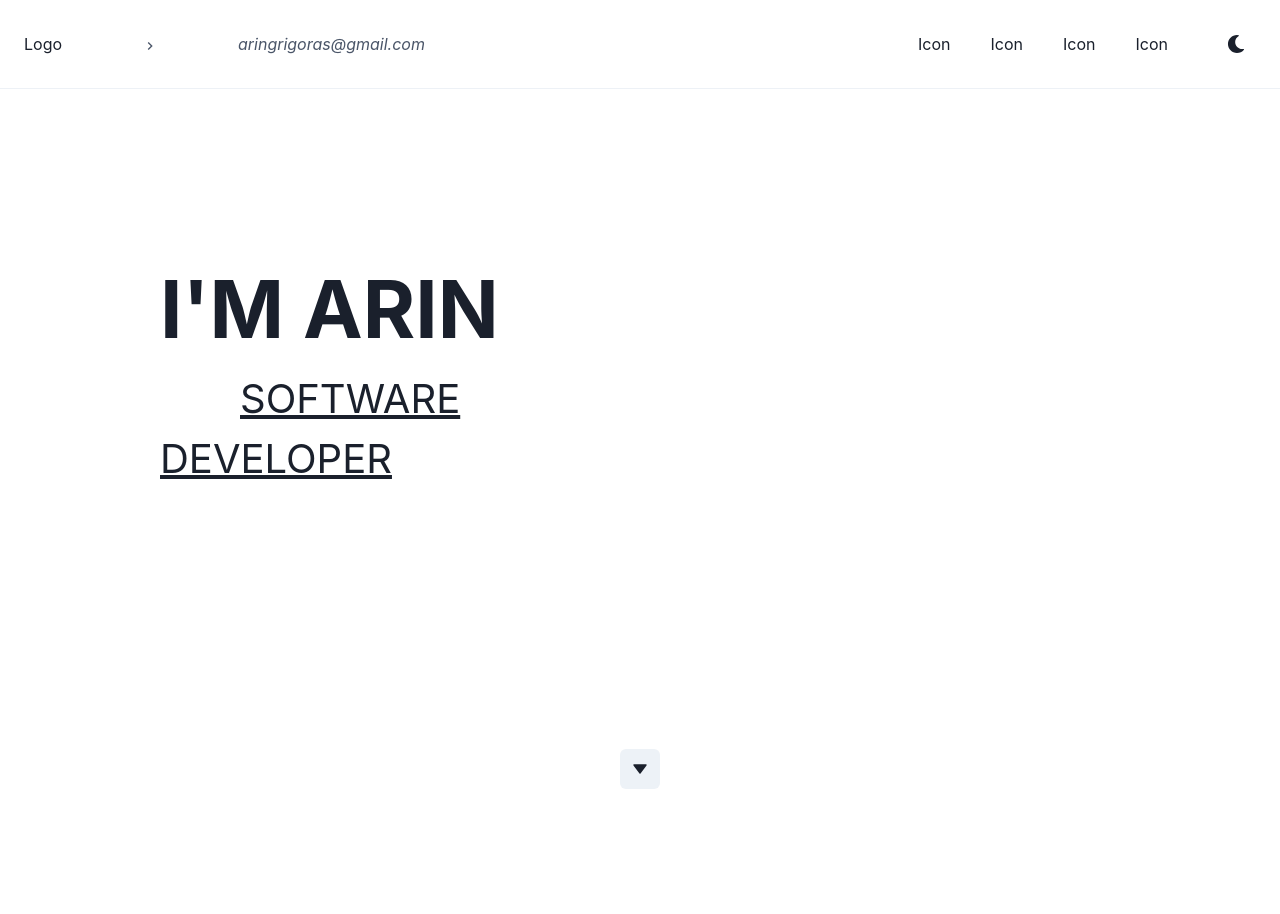
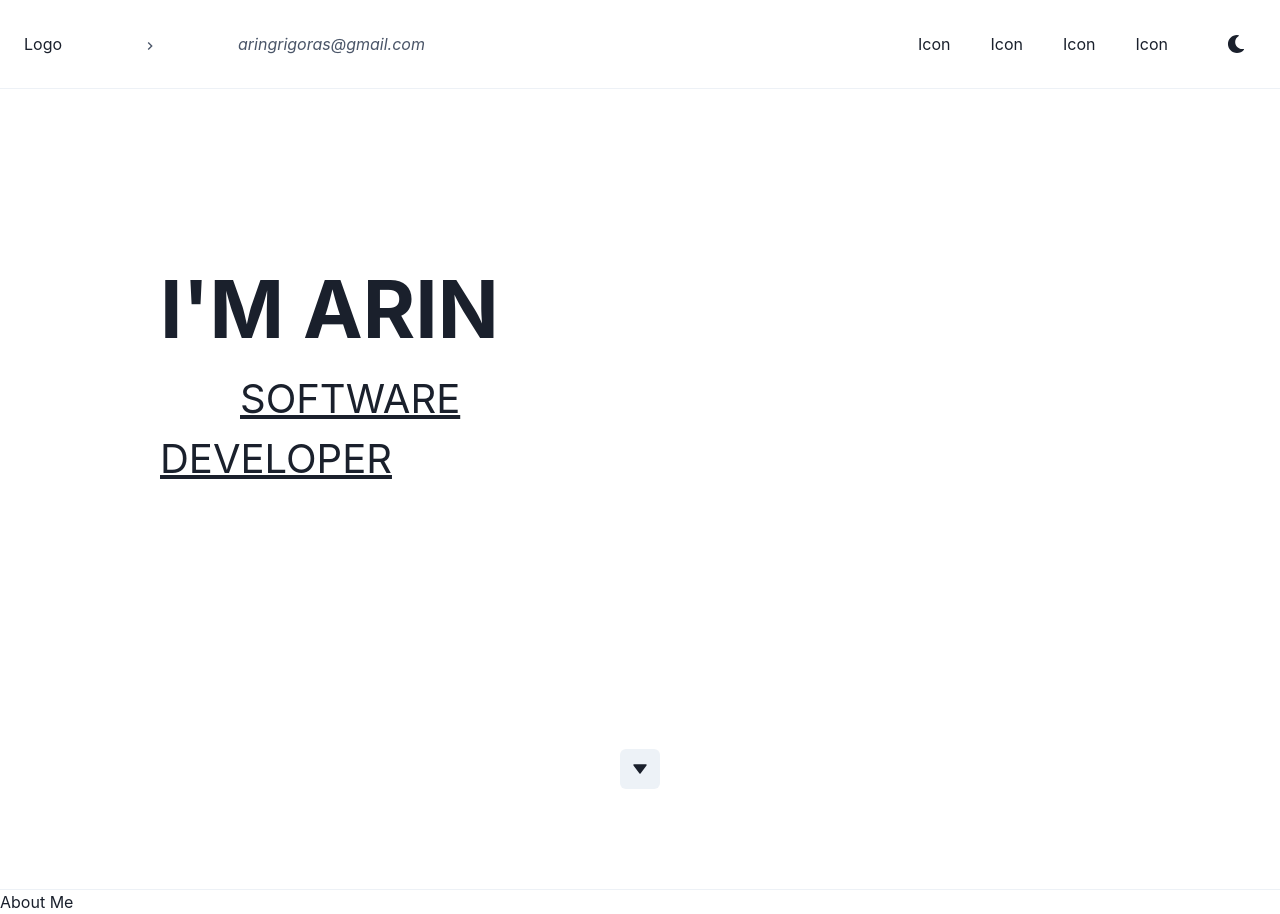
Before and after one commit to koreaneggroll/modern-portfolio-website, a React (Create React App) app: page / in a window 1280 px wide. Before the commit the page ends 800 px from the top, so only its background shows below. Built offline with nearby package versions, Linux system fonts and the light colour scheme.

Commit message:
made the scroll wheel wrok

```diff
--- a/src/Components/Page.js
+++ b/src/Components/Page.js
@@ -1,4 +1,4 @@
-import React from 'react';
+import React, { useRef } from 'react';
 import {
   ChakraProvider,
   Box,
@@ -19,7 +19,23 @@ import { ColorModeSwitcher } from '../ColorModeSwitcher';
 import Loader from './Loader';
 import "../Css/Page.css";
 
+
+
+
+
+
+
 function Page() {
+
+    const aboutMeRef = useRef(null);
+
+    const gotoAboutMe = () => {
+        window.scrollTo({
+            top: aboutMeRef.current.offsetTop,
+            behavior: "smooth",
+        });
+    };
+
   return (
     <ChakraProvider theme={theme}>
 
@@ -98,16 +114,18 @@ function Page() {
         <Center>
             <Flex mt={100} className="Welcome-bottom-side">
                 <Box className="Welcome-ScrollWheel">
-                    <IconButton aria-label='Scroll WebPage' icon={<TriangleDownIcon />} />
+                    <IconButton onClick={gotoAboutMe} aria-label='Scroll WebPage' icon={<TriangleDownIcon />} />
                 </Box>
             </Flex>
         </Center>
 
 
-        <Flex className="Pages-Buttons">
-            <Box className="buttons">
 
-            </Box>
+        <Divider mt={100} orientation='horizontal'/>
+
+
+        <Flex className="about-me" ref={aboutMeRef}>
+            About Me
         </Flex>
 
 
```
